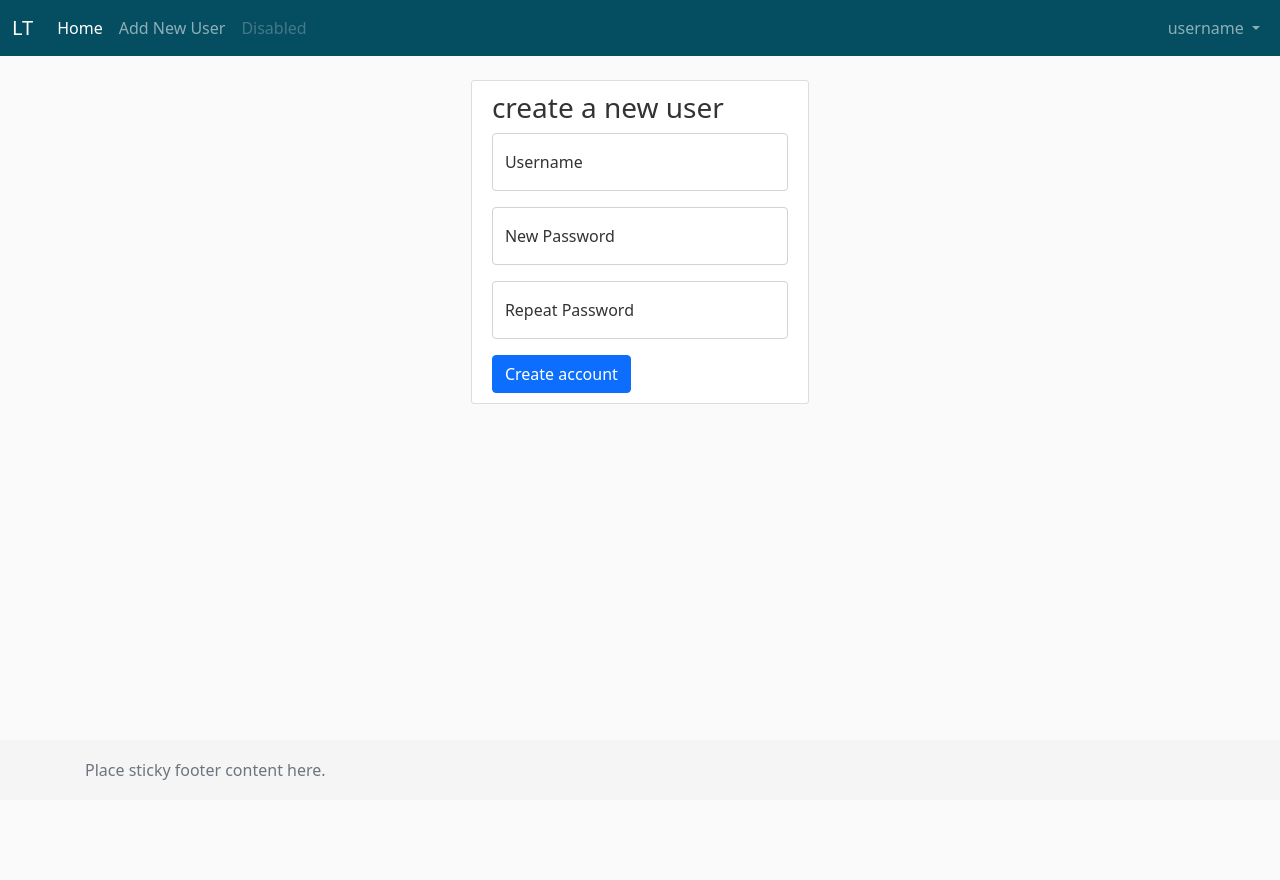
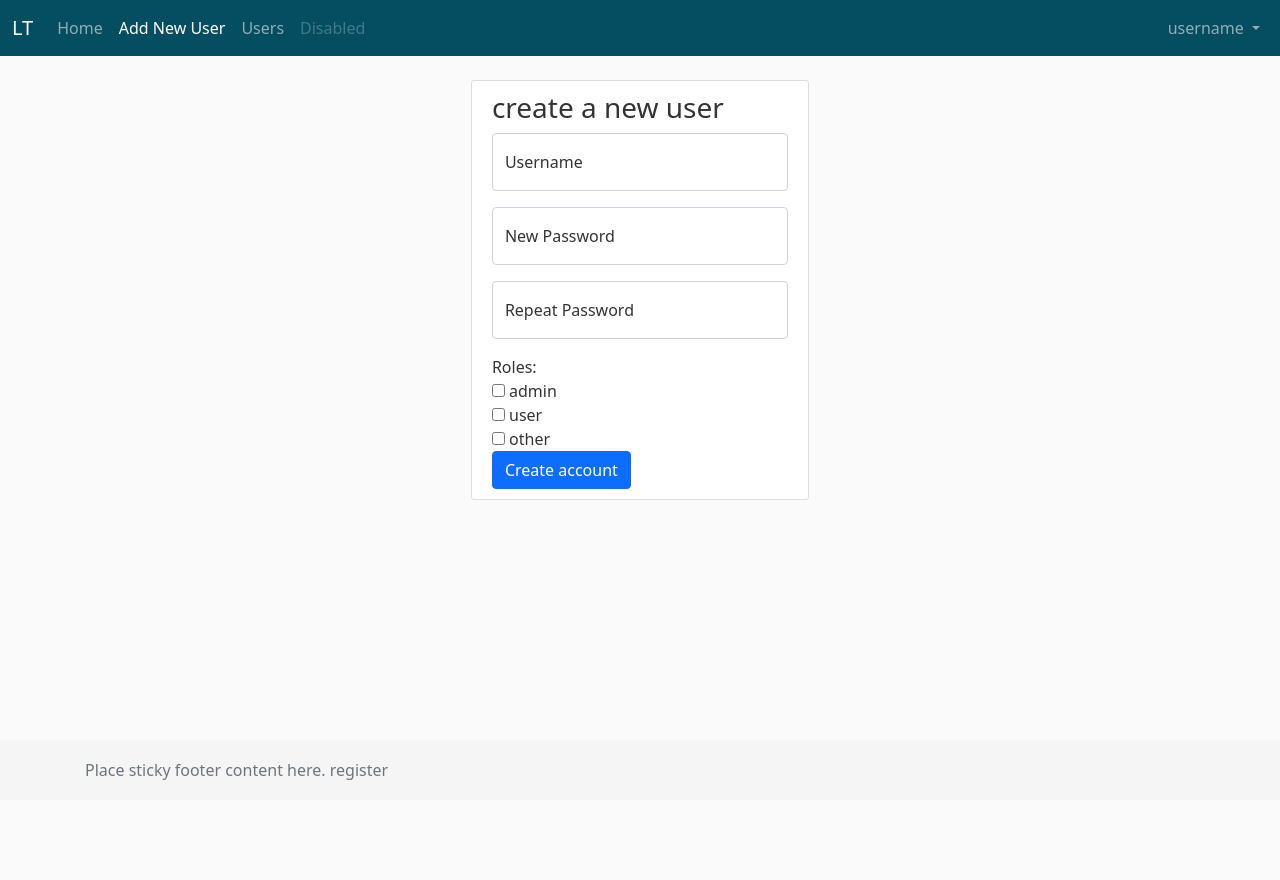
Before and after one commit to martin-hyca/users-fast-api-boilerplate, a FastAPI app: page /register in a window 1280 px wide. Run offline with FastAPI, Linux system fonts and the light colour scheme; a user stored in the database is signed in.

Commit message:
2024-01-26

```diff
--- a/forms.py
+++ b/forms.py
@@ -1,8 +1,12 @@
 from starlette_wtf import StarletteForm
-from wtforms import Form, StringField, PasswordField, SubmitField, validators
+from wtforms import Form, StringField, PasswordField, SubmitField, validators, SelectMultipleField, widgets
 from wtforms.validators import DataRequired, Email, EqualTo
 from wtforms.widgets import PasswordInput
 
+
+class MultiCheckboxField(SelectMultipleField):
+    widget = widgets.ListWidget(prefix_label=False)
+    option_widget = widgets.CheckboxInput()
 
 class RegistrationForm(Form):
     username = StringField('Username', [validators.Length(min=4, max=25)])
@@ -11,6 +15,8 @@ class RegistrationForm(Form):
         validators.EqualTo('confirm', message='Passwords must match')
     ])
     confirm = PasswordField('Repeat Password')
+
+    roles = MultiCheckboxField('Roles', coerce=int)
     submit = SubmitField('Create account')
 
 
--- a/main.py
+++ b/main.py
@@ -3,10 +3,10 @@ from fastapi.responses import HTMLResponse, RedirectResponse
 from fastapi.staticfiles import StaticFiles
 from starlette.middleware.sessions import SessionMiddleware
 from wtforms import Form as WTForm, StringField, PasswordField, validators
-from sqlalchemy.orm import Session
+from sqlalchemy.orm import Session, joinedload
 
 from mydatabase import get_db
-from models import User
+from models import User, Role
 from auth import verify_password, hash_password
 from forms import RegistrationForm, LoginForm, ChangePasswordForm
 from security import login_required, csrf_protect, get_current_user, generate_csrf_token
@@ -27,66 +27,6 @@ app.add_middleware(SessionMiddleware, secret_key=generate_csrf_token) # used to
 # mount static files
 app.mount("/static/", StaticFiles(directory='static', html=True), name="static")
 
-
-# Register GET
-@app.get("/register", response_class=HTMLResponse)
-@login_required
-async def get_register(request: Request, user: str = Depends(get_current_user)):
-    csrf_token = request.session.get('csrf_token')  # Get CSRF token from session
-    form = RegistrationForm()
-    return templates.TemplateResponse("register.html.j2", {"request": request, "form": form, "csrf_token": csrf_token, "user": user})
-
-# Register POST
-@app.post("/register")
-@csrf_protect
-async def register_user(request: Request, db: Session = Depends(get_db), user: str = Depends(get_current_user)):
-    form_data = await request.form()
-    form = RegistrationForm(formdata=form_data)
-    if form.validate():
-        hashed_password = hash_password(form.password.data)
-        new_user = User(username=form.username.data, hashed_password=hashed_password)
-        db.add(new_user)
-        db.commit()
-        return RedirectResponse(url="/success", status_code=302)
-    return templates.TemplateResponse("register.html.j2", {"request": request, "form": form, "user": user})
-
-# Change Password GET
-@app.get("/settings", response_class=HTMLResponse)
-@login_required
-async def settings(request: Request, user: str = Depends(get_current_user)):
-    form = ChangePasswordForm()
-    csrf_token = request.session.get('csrf_token')  # Get CSRF token from session
-    return templates.TemplateResponse("settings.html.j2", {"request": request, "form": form, "csrf_token": csrf_token, "user": user})
-
-
-# Change Password POST
-@app.post("/settings")
-@csrf_protect
-async def change_password(request: Request, db: Session = Depends(get_db), user: str = Depends(get_current_user)):
-    form_data = await request.form()
-    form = ChangePasswordForm(formdata=form_data)
-
-    if form.validate():
-        # Fetch the current user from the database
-        current_user = db.query(User).filter(User.username == user).first()
-        if current_user and verify_password(form.current_password.data, current_user.hashed_password):
-            # If the current password is correct, hash the new password and update it in the database
-            new_hashed_password = hash_password(form.new_password.data)
-            current_user.hashed_password = new_hashed_password
-            db.commit()
-            flash(request, "Password changed successfuly", "success")
-
-            # Redirect to the success page or inform the user of successful password change
-            return RedirectResponse(url="/success", status_code=302)
-            # this is how I was passing the message before Flash:
-            # message = "Password changed successfuly"
-            # return RedirectResponse(url=f"/success?message={message}", status_code=302)
-        else:
-            # Handle incorrect current password
-            pass # Add logic to handle incorrect password
-
-    # Handle validation errors or show form again
-    return templates.TemplateResponse("settings.html.j2", {"request": request, "form": form, "user": user})
 
 
 # Asking for login credentials
@@ -144,6 +84,94 @@ async def success(request: Request, user: str = Depends(get_current_user), messa
         return templates.TemplateResponse("success.html.j2", {"request": request, "user": user, "message": message})
     return RedirectResponse(url="/", status_code=302)
 
+# users
+@app.get("/users", response_class=HTMLResponse)
+@login_required
+@with_endpoint_name
+async def users(request: Request, user: str = Depends(get_current_user), db: Session = Depends(get_db), message: str = Query(None)):
+    users = db.query(User).options(joinedload(User.roles)).all()  # Using joinedload for eager loading of roles
+    roles = db.query(Role).all()  # Fetch all roles
+    return templates.TemplateResponse("users.html.j2", {"request": request, "user": user, "users": users, "roles": roles, "message": message, "endpoint_name": request.endpoint_name})
+
+
+# Register GET
+@app.get("/register", response_class=HTMLResponse)
+@login_required
+@with_endpoint_name
+async def register(request: Request, db: Session = Depends(get_db), user: str = Depends(get_current_user)):
+    csrf_token = request.session.get('csrf_token')  # Get CSRF token from session
+    form = RegistrationForm()
+    roles = db.query(Role).all()  # Fetch all roles
+    form.roles.choices = [(role.id, role.role_name) for role in roles]  # Set choices for the roles field
+    return templates.TemplateResponse("register.html.j2", {"request": request, "form": form, "csrf_token": csrf_token, "user": user, "endpoint_name": request.endpoint_name})
+
+# Register POST
+@app.post("/register")
+@csrf_protect
+async def register_user(request: Request, db: Session = Depends(get_db), user: str = Depends(get_current_user)):
+    form_data = await request.form()
+    form = RegistrationForm(formdata=form_data)
+    roles = db.query(Role).all()  # Fetch all roles
+    form.roles.choices = [(role.id, role.role_name) for role in roles]  # Set choices for the roles field
+
+    if form.validate():
+        hashed_password = hash_password(form.password.data)
+        new_user = User(username=form.username.data, hashed_password=hashed_password)
+
+        # Assign roles
+        selected_roles = form_data.getlist('roles')  # Get selected roles from form data
+        for role_id in selected_roles:
+            role = db.query(Role).filter(Role.id == int(role_id)).first()
+            if role:
+                new_user.roles.append(role)
+
+        flash(request, f"User {form.username.data} created.", "success")
+        db.add(new_user)
+        db.commit()
+        return RedirectResponse(url="/success", status_code=302)
+    return templates.TemplateResponse("register.html.j2", {"request": request, "form": form, "user": user, "roles": roles})
+
+
+
+
+# Change Password GET
+@app.get("/settings", response_class=HTMLResponse)
+@login_required
+async def settings(request: Request, user: str = Depends(get_current_user)):
+    form = ChangePasswordForm()
+    csrf_token = request.session.get('csrf_token')  # Get CSRF token from session
+    return templates.TemplateResponse("settings.html.j2", {"request": request, "form": form, "csrf_token": csrf_token, "user": user})
+
+
+# Change Password POST
+@app.post("/settings")
+@csrf_protect
+async def change_password(request: Request, db: Session = Depends(get_db), user: str = Depends(get_current_user)):
+    form_data = await request.form()
+    form = ChangePasswordForm(formdata=form_data)
+
+    if form.validate():
+        # Fetch the current user from the database
+        current_user = db.query(User).filter(User.username == user).first()
+        if current_user and verify_password(form.current_password.data, current_user.hashed_password):
+            # If the current password is correct, hash the new password and update it in the database
+            new_hashed_password = hash_password(form.new_password.data)
+            current_user.hashed_password = new_hashed_password
+            db.commit()
+            flash(request, "Password changed successfuly", "success")
+
+            # Redirect to the success page or inform the user of successful password change
+            return RedirectResponse(url="/success", status_code=302)
+            # this is how I was passing the message before Flash:
+            # message = "Password changed successfuly"
+            # return RedirectResponse(url=f"/success?message={message}", status_code=302)
+        else:
+            # Handle incorrect current password
+            pass # Add logic to handle incorrect password
+
+    # Handle validation errors or show form again
+    return templates.TemplateResponse("settings.html.j2", {"request": request, "form": form, "user": user})
+
 
 @app.post("/logout")
 async def logout(request: Request):
--- a/templates/base_template.html.j2
+++ b/templates/base_template.html.j2
@@ -34,10 +34,13 @@
         {# left side of the navbar #}
         <ul class="navbar-nav me-auto mb-2 mb-md-0">
           <li class="nav-item">
-            <a class="nav-link active" aria-current="page" href="#">Home</a>
+            <a class="nav-link {% if endpoint_name == '/' %}active{% endif%}" aria-current="page" href="/">Home</a>
           </li>
           <li class="nav-item">
-            <a class="nav-link" href="/register">Add New User</a>
+            <a class="nav-link {% if endpoint_name == 'register' %}active{% endif%}" href="/register">Add New User</a>
+          </li>
+          <li class="nav-item">
+            <a class="nav-link {% if endpoint_name == 'users' %}active{% endif%}" href="/users">Users</a>
           </li>
           <li class="nav-item">
             <a class="nav-link disabled" href="#" tabindex="-1" aria-disabled="true">Disabled</a>
@@ -92,7 +95,7 @@
 
     <footer class="footer">
       <div class="container">
-        <span class="text-muted">Place sticky footer content here.
+        <span class="text-muted">Place sticky footer content here. {{ endpoint_name }}
 </span>
       </div>
     </footer>
--- a/templates/register.html.j2
+++ b/templates/register.html.j2
@@ -41,6 +41,13 @@
                     </ul>
                 {% endif %}
             </div>
+            <div class="form-group">
+                <label for="roles">Roles:</label><br>
+                {% for role_id, role_name in form.roles.choices %}
+                    <input type="checkbox" name="roles" value="{{ role_id }}" id="role-{{ role_id }}">
+                    <label for="role-{{ role_id }}">{{ role_name }}</label><br>
+                {% endfor %}
+            </div>
             <div>
                 {{ form.submit( class="btn btn-primary") }}
             </div>
```
Also changed, not shown: models.py (+25 -1 lines), templates/users.html.j2 (added, +42 -0 lines), database.sqlite.
